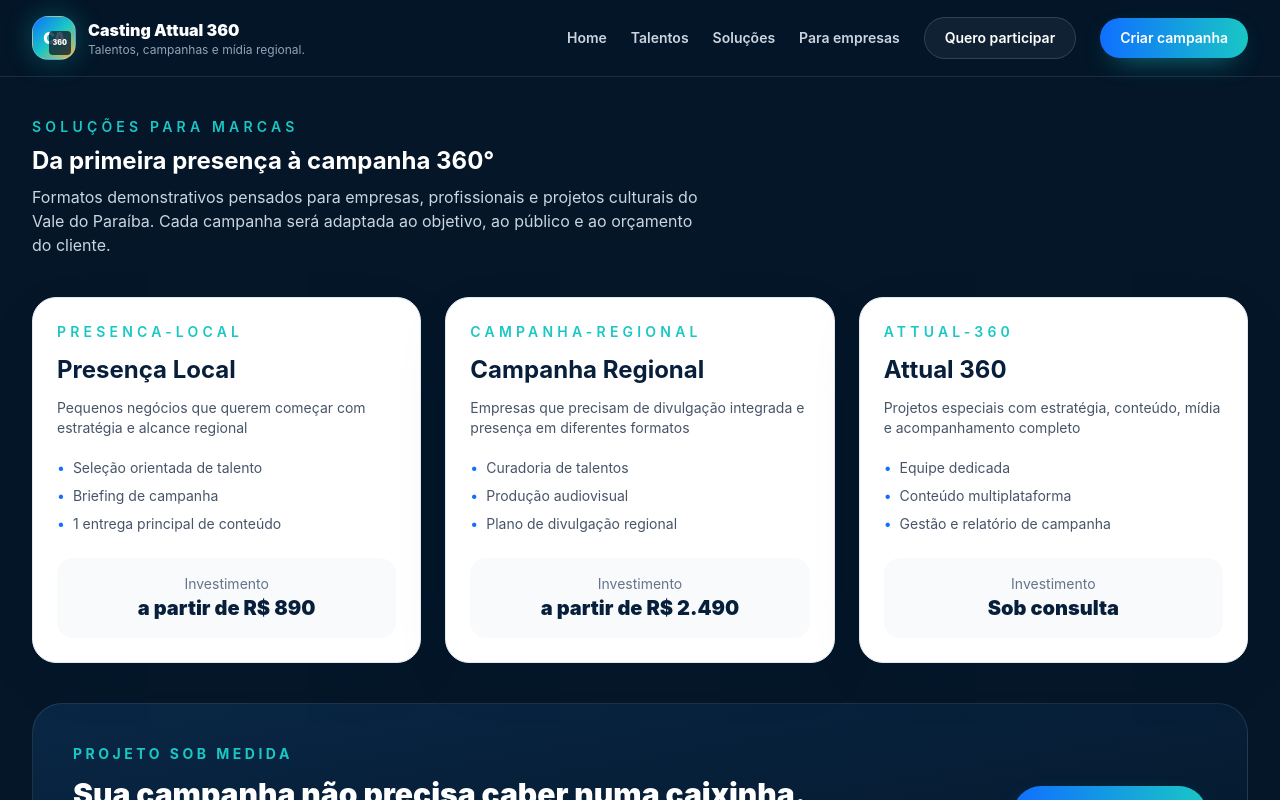
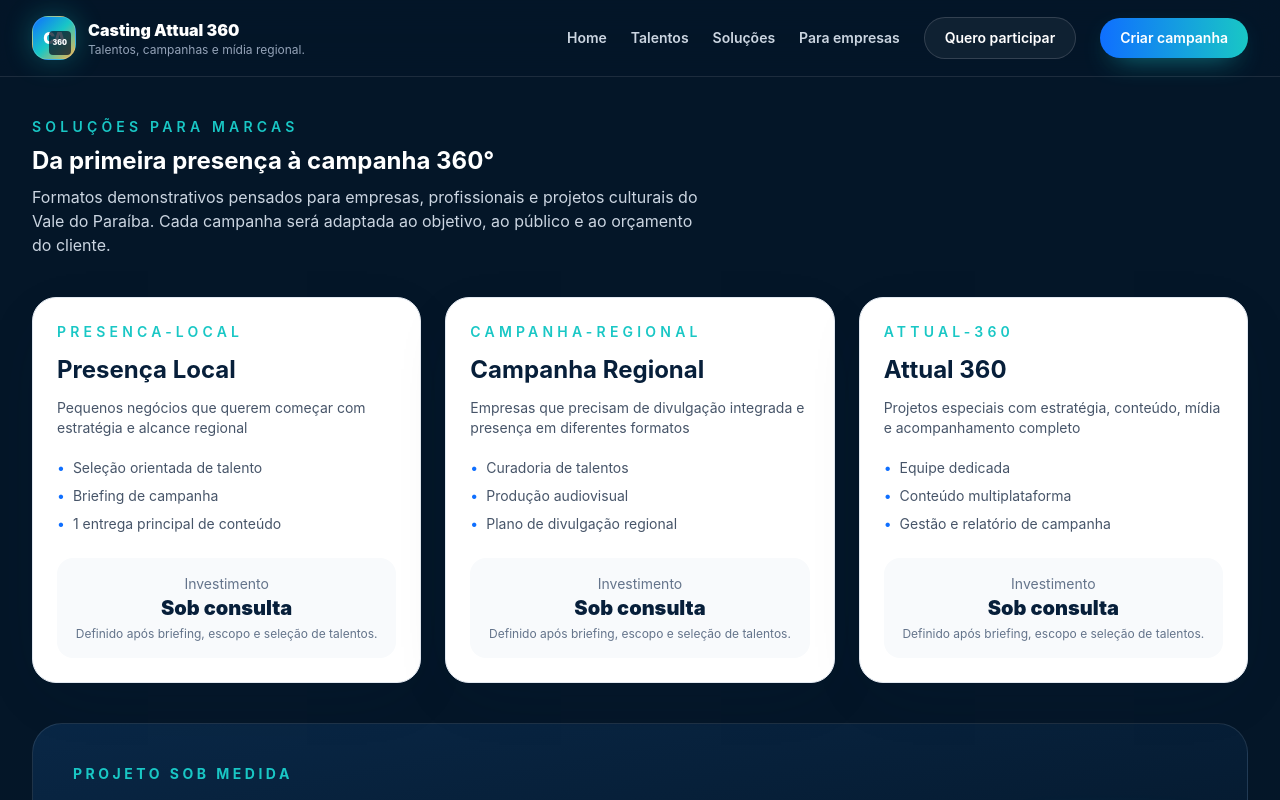
Before and after one commit to Grupo-Lira-de-Comunicacao/casting-attual-360, a Next.js app: page /pacotes in a window 1280 px wide. Shown: the top 800 px of the page. Built offline with nearby package versions, Linux system fonts and the light colour scheme.

Commit message:
fix: remover precos demonstrativos nao homologados

```diff
--- a/src/components/package-card.tsx
+++ b/src/components/package-card.tsx
@@ -16,7 +16,8 @@ export function PackageCard({ pkg }: { pkg: Package }) {
       </ul>
       <div className="mt-6 rounded-2xl bg-slate-50 p-4 text-center">
         <p className="text-sm text-slate-500">Investimento</p>
-        <p className="text-xl font-black text-navy">{pkg.price}</p>
+        <p className="text-xl font-black text-navy">Sob consulta</p>
+        <p className="mt-1 text-xs text-slate-500">Definido após briefing, escopo e seleção de talentos.</p>
       </div>
     </article>
   );
```
